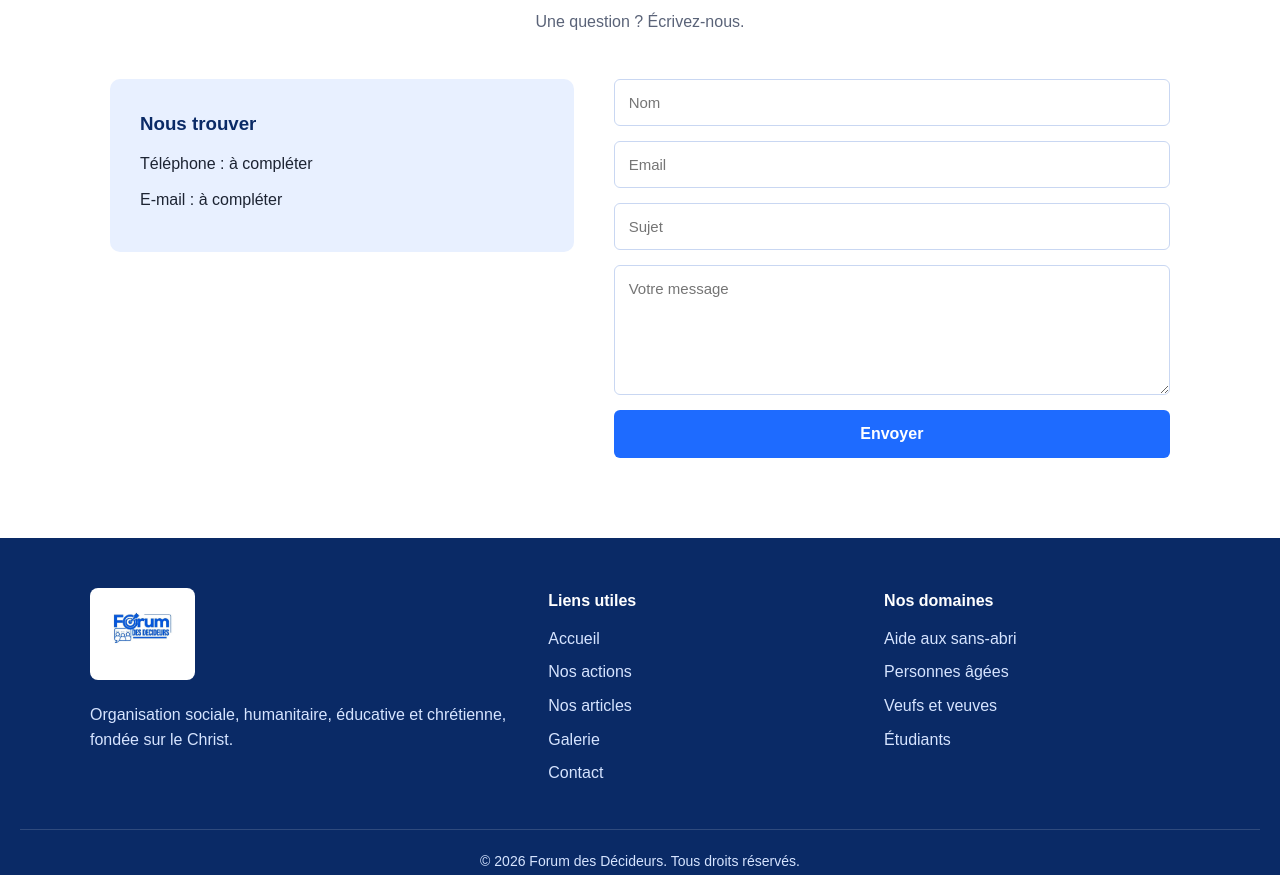
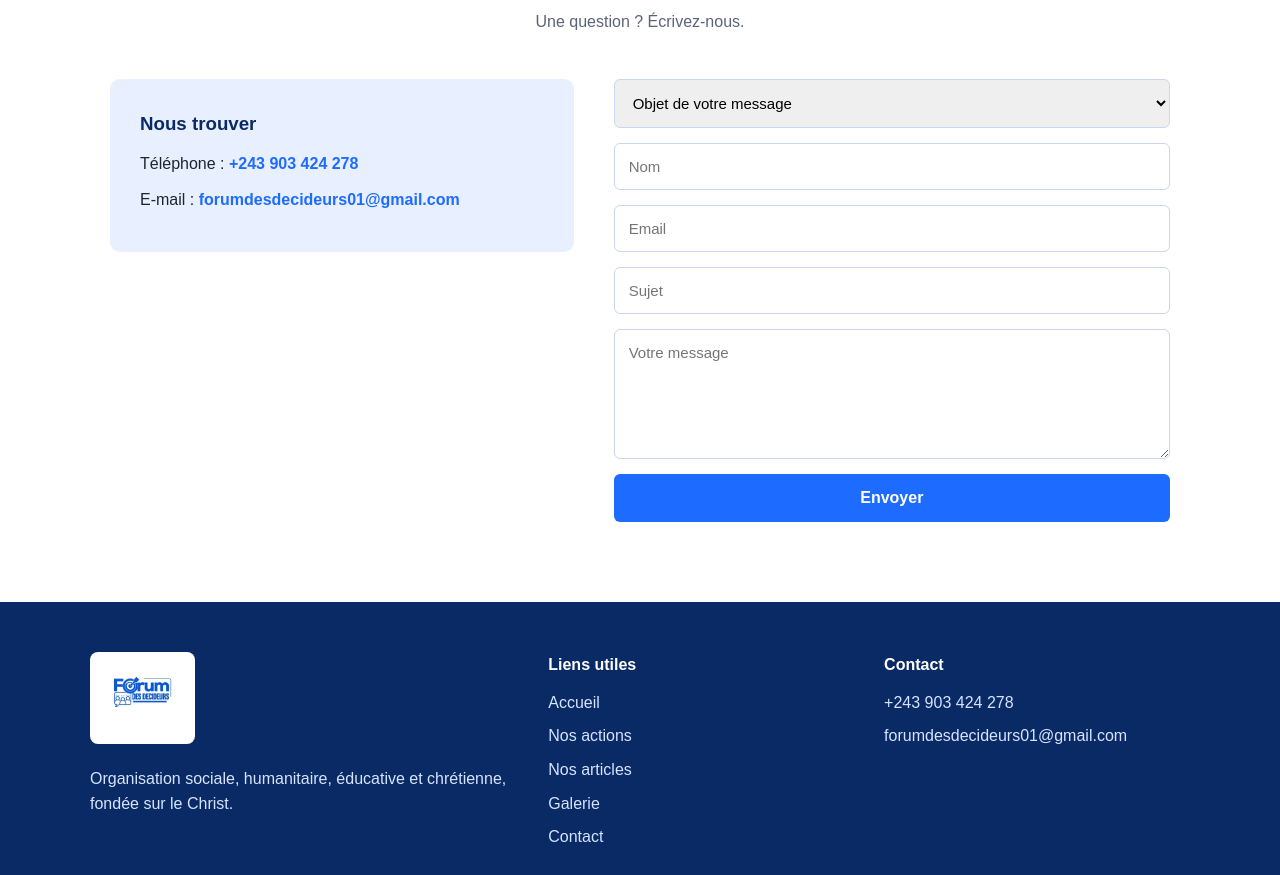
Before and after one commit to arielkabwejp-a11y/forum-des-decideurs, a plain HTML site: page index.html in a window 1280 px wide. Shown: the part 4704-5579 px from the top of the page. Drawn offline with Linux system fonts and the light colour scheme.

Commit message:
Update contact information and form in index.html

```diff
--- a/index.html
+++ b/index.html
@@ -117,8 +117,10 @@
     .infos { background: var(--bleu-clair); padding: 30px; border-radius: 10px; }
     .infos h3 { color: var(--bleu-nuit); margin-bottom: 12px; }
     .infos p { margin-bottom: 10px; color: var(--texte); }
+    .infos a { color: var(--bleu); font-weight: bold; text-decoration: none; word-break: break-all; }
+    .infos a:hover { text-decoration: underline; }
     form { display: grid; gap: 15px; }
-    input, textarea { padding: 14px; border: 1px solid #c9d7f2; border-radius: 6px; font-size: 15px; font-family: inherit; }
+    input, textarea, select { padding: 14px; border: 1px solid #c9d7f2; border-radius: 6px; font-size: 15px; font-family: inherit; }
     textarea { min-height: 130px; }
     button { background: var(--bleu); color: var(--blanc); border: none; padding: 15px; border-radius: 6px; font-size: 16px; font-weight: bold; cursor: pointer; }
     button:hover { background: #1557d6; }
@@ -296,10 +298,16 @@
     <div class="contact-grille">
       <div class="infos">
         <h3>Nous trouver</h3>
-        <p>Téléphone : à compléter</p>
-        <p>E-mail : à compléter</p>
+        <p>Téléphone : <a href="tel:+243903424278">+243 903 424 278</a></p>
+        <p>E-mail : <a href="mailto:forumdesdecideurs01@gmail.com">forumdesdecideurs01@gmail.com</a></p>
       </div>
       <form>
+        <select required>
+          <option value="">Objet de votre message</option>
+          <option>Rejoindre le forum</option>
+          <option>Recevoir un article</option>
+          <option>Autre question</option>
+        </select>
         <input type="text" placeholder="Nom" required>
         <input type="email" placeholder="Email" required>
         <input type="text" placeholder="Sujet">
@@ -324,11 +332,9 @@
         <a href="#contact">Contact</a>
       </div>
       <div>
-        <h4>Nos domaines</h4>
-        <a href="#actions">Aide aux sans-abri</a>
-        <a href="#actions">Personnes âgées</a>
-        <a href="#actions">Veufs et veuves</a>
-        <a href="#actions">Étudiants</a>
+        <h4>Contact</h4>
+        <a href="tel:+243903424278">+243 903 424 278</a>
+        <a href="mailto:forumdesdecideurs01@gmail.com">forumdesdecideurs01@gmail.com</a>
       </div>
     </div>
     <p class="copyright">© 2026 Forum des Décideurs. Tous droits réservés.</p>
@@ -350,4 +356,4 @@
   </script>
 
 </body>
-</html>
+  </html>
```
